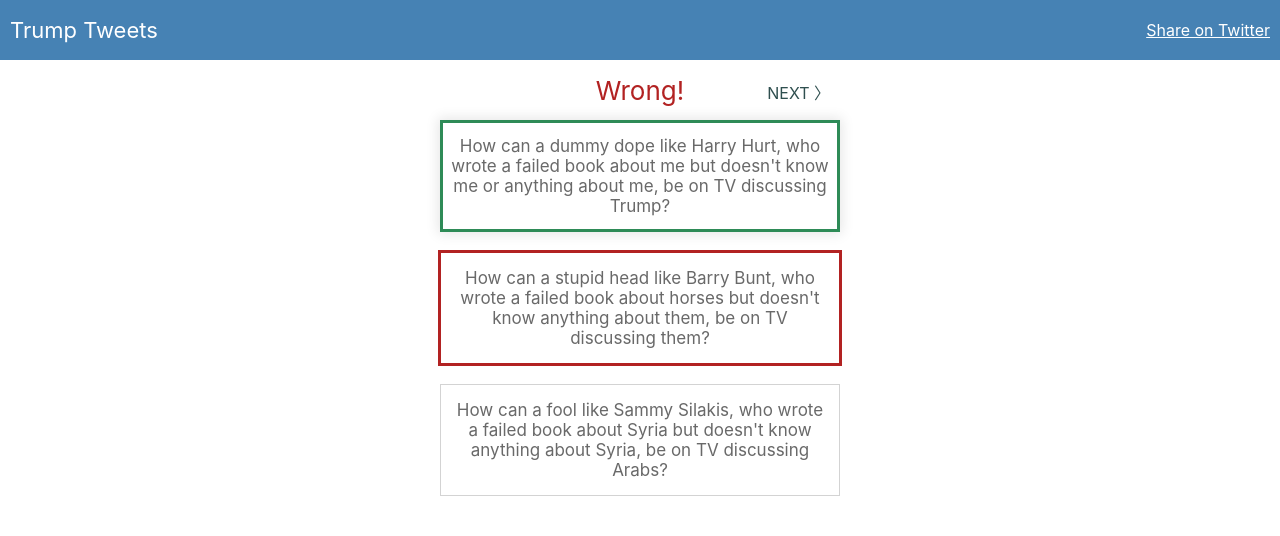
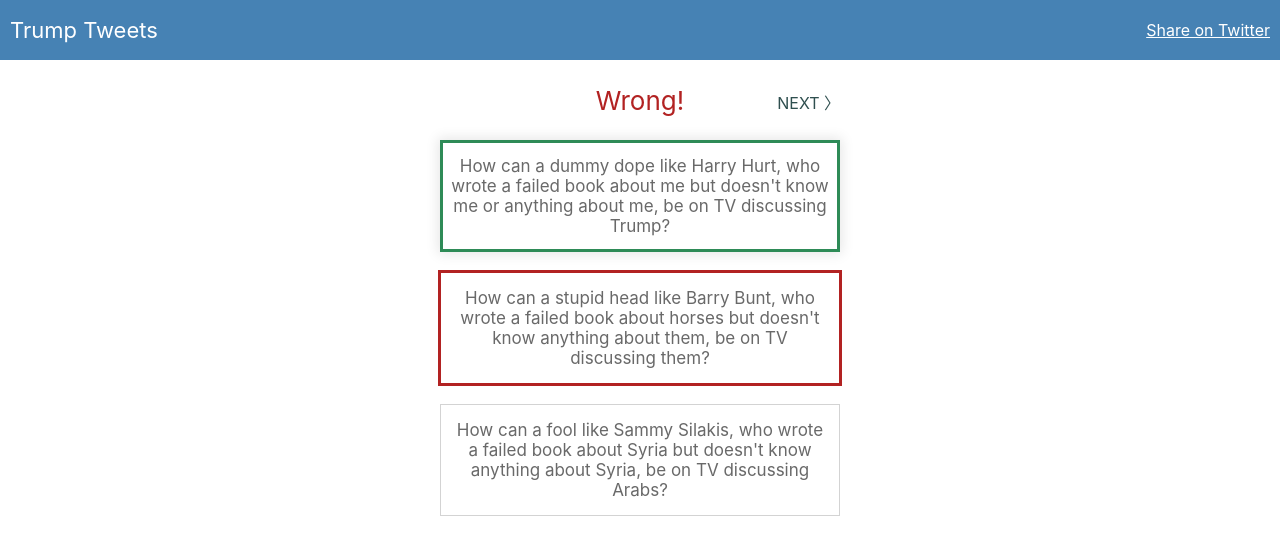
Before and after one commit to davidgilbertson/trump-tweets, a React (Create React App) app: page / in a window 1280 px wide. Both pictures are taken after a click on the link 640 px from the left and 308 px from the top of the page. Shown: the top 536 px of the page. Built offline with nearby package versions, Linux system fonts and the light colour scheme.

Commit message:
Style tweaks

```diff
--- a/src/AnswerPage/AnswerPage.css
+++ b/src/AnswerPage/AnswerPage.css
@@ -3,9 +3,9 @@
   display: flex;
   align-items: center;
   justify-content: center;
-  height: 60px;
+  height: 80px;
   font-size: 20px;
-  padding: 0 10px;
+  /*padding: 0 10px;*/
 }
 
 .answer-page__wrong-message,
@@ -23,8 +23,8 @@
 
 .answer-page__nav-button {
   position: absolute;
-  top: 10px;
-  padding: 10px; /* fat tap area */
+  top: 20px;
+  padding: 10px 0; /* fat tap area */
   font-size: 16px;
   border: none;
   outline: none;
--- a/src/QuestionPage/QuestionPage.css
+++ b/src/QuestionPage/QuestionPage.css
@@ -3,6 +3,6 @@
   align-items: center;
   justify-content: center;
   padding: 0 10px;
-  height: 60px;
+  height: 80px;
   font-size: 20px;
 }
--- a/src/Tweet/Tweet.css
+++ b/src/Tweet/Tweet.css
@@ -9,6 +9,7 @@
   background: white;
   text-decoration: none;
   color: inherit;
+  cursor: pointer;
 }
 
 .tweet:hover,
```
